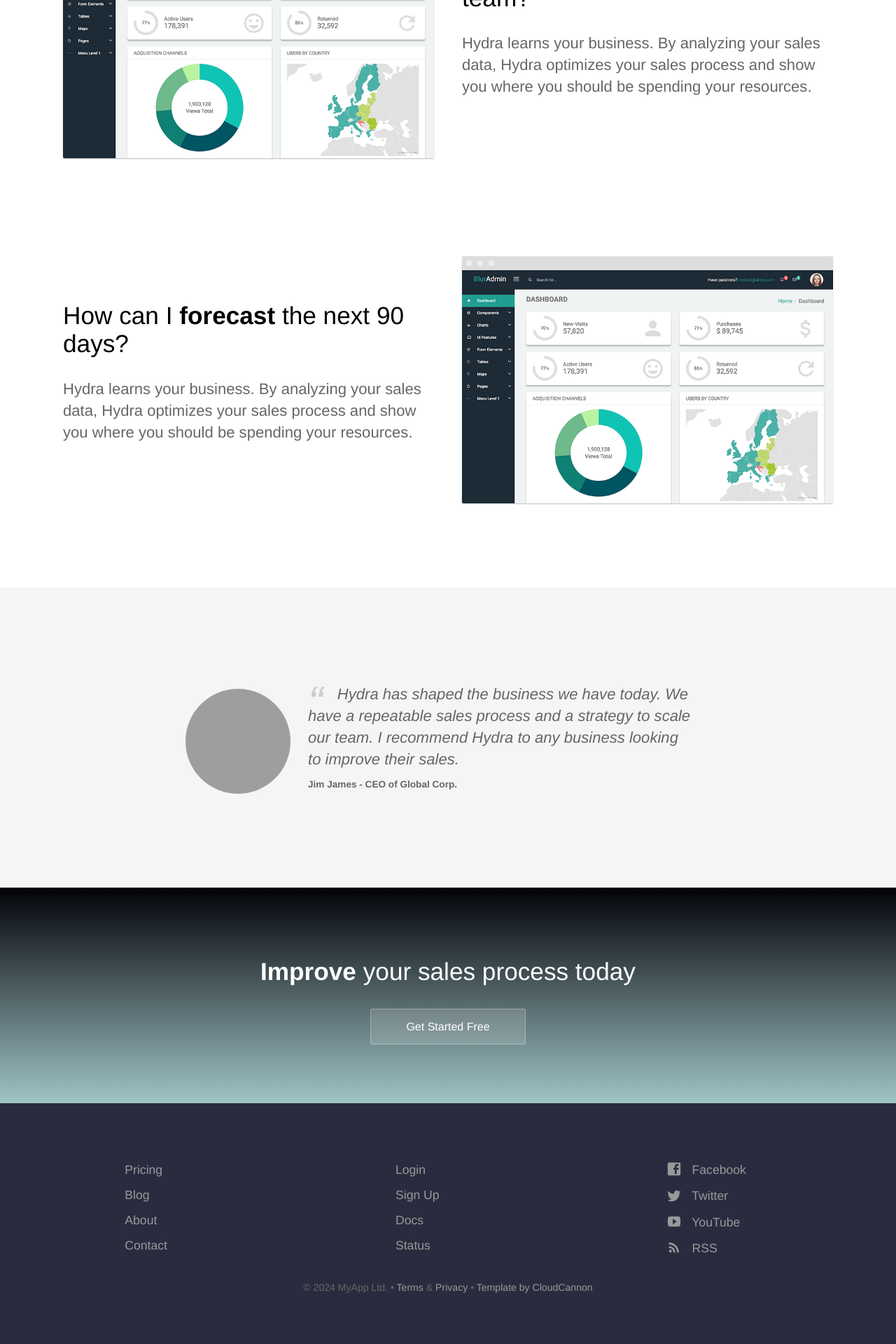
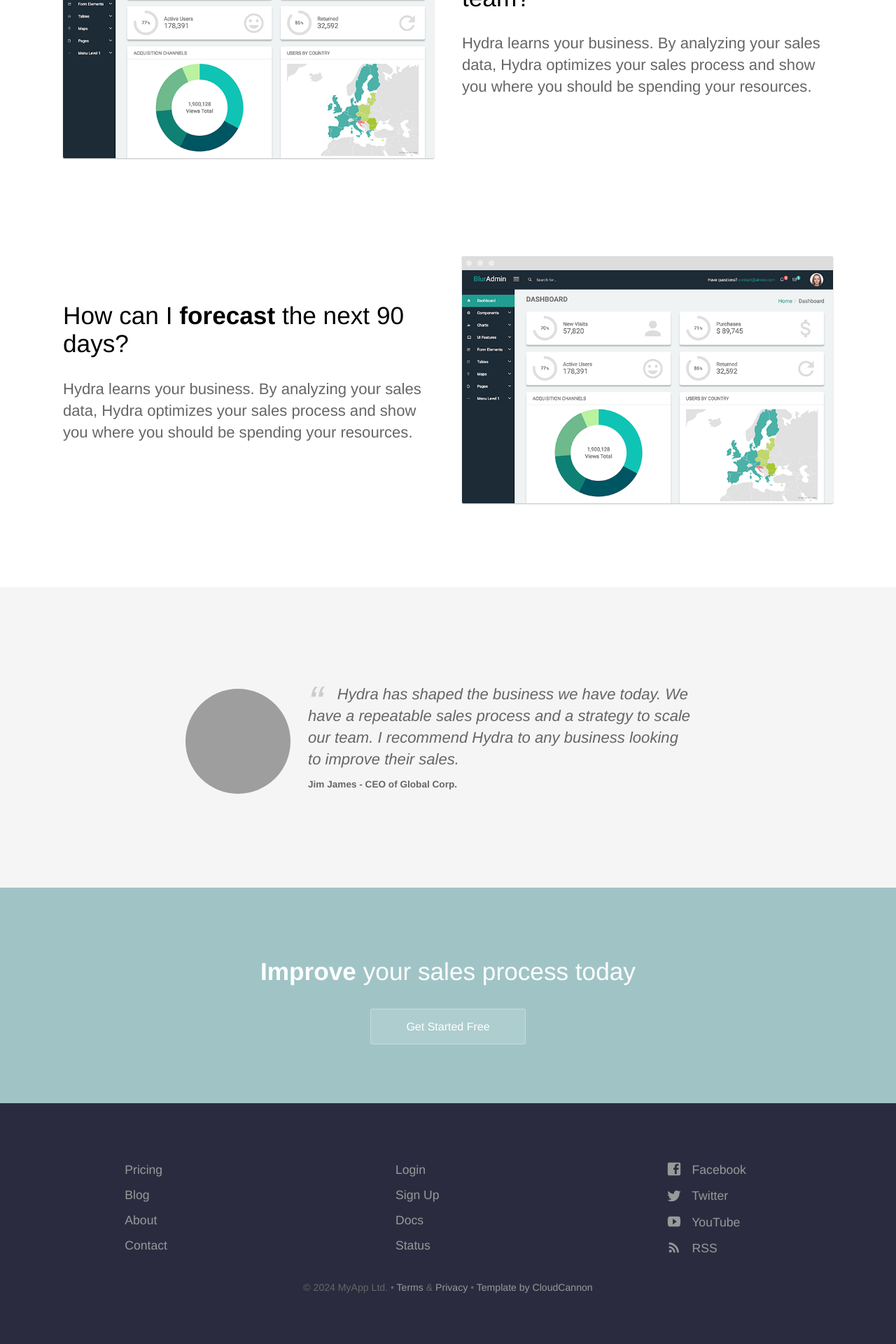
Before and after one commit to mdpatel2/mdpatel2.github.io, a Jekyll site: the page built from index.html, in a window 1280 px wide. Shown: the part 1686-3606 px from the top of the page at 70% size. Built offline with Jekyll 4.4.1, drawn with Linux system fonts in a browser that asks for light colours; grey boxes are pictures that could not be loaded.

Commit message:
updated section with brand color

```diff
--- a/_sass/landing-page.scss
+++ b/_sass/landing-page.scss
@@ -1,5 +1,5 @@
 .bottom-cta {
-	background: linear-gradient(to bottom, $brand-color 0%, $middle-gradient-color 100%);
+	background: $middle-gradient-color; //linear-gradient(to bottom, $brand-color 0%, $middle-gradient-color 100%);
 	color: #fff;
 	text-align: center;
 	margin: 0;
```
